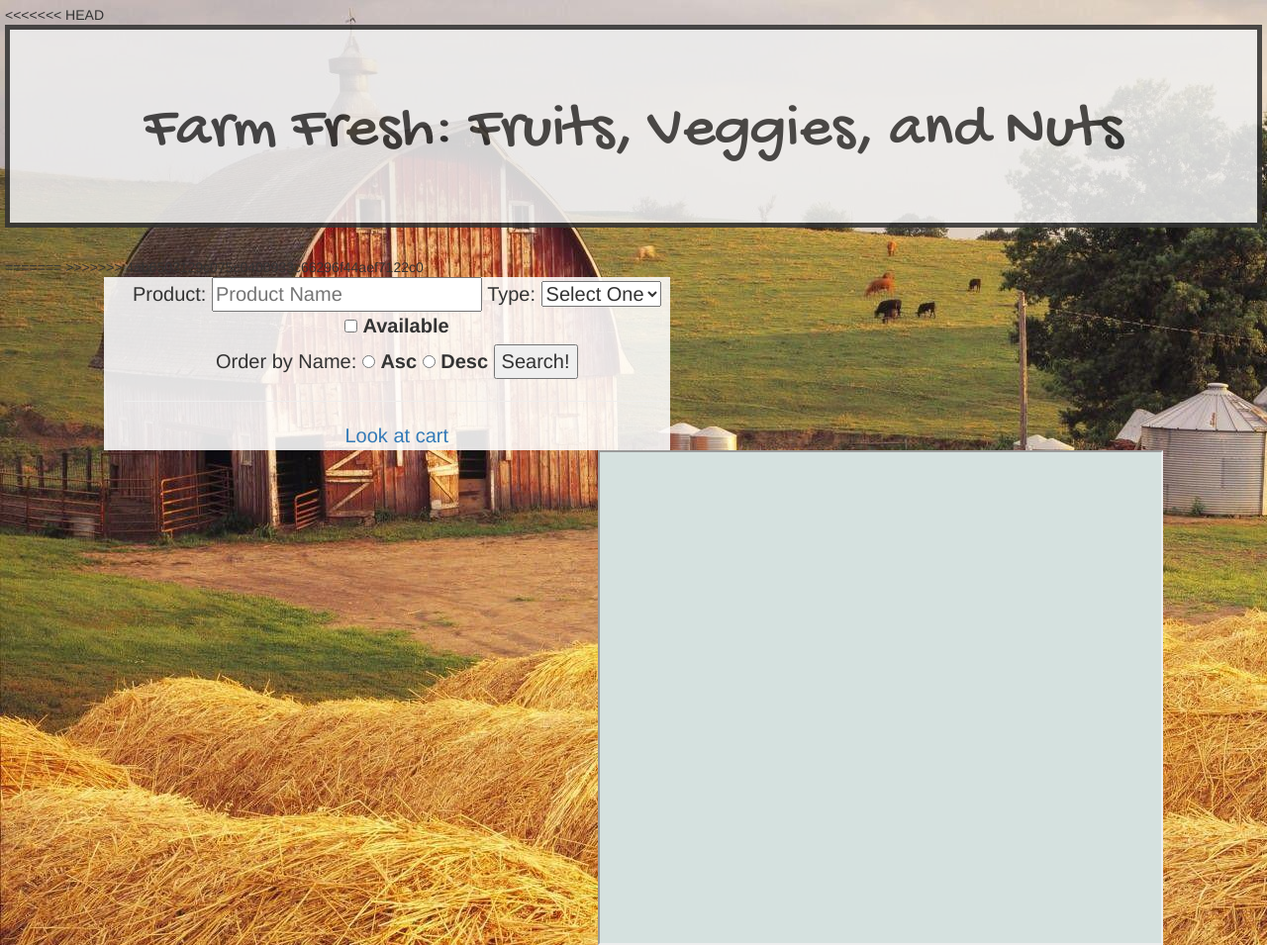
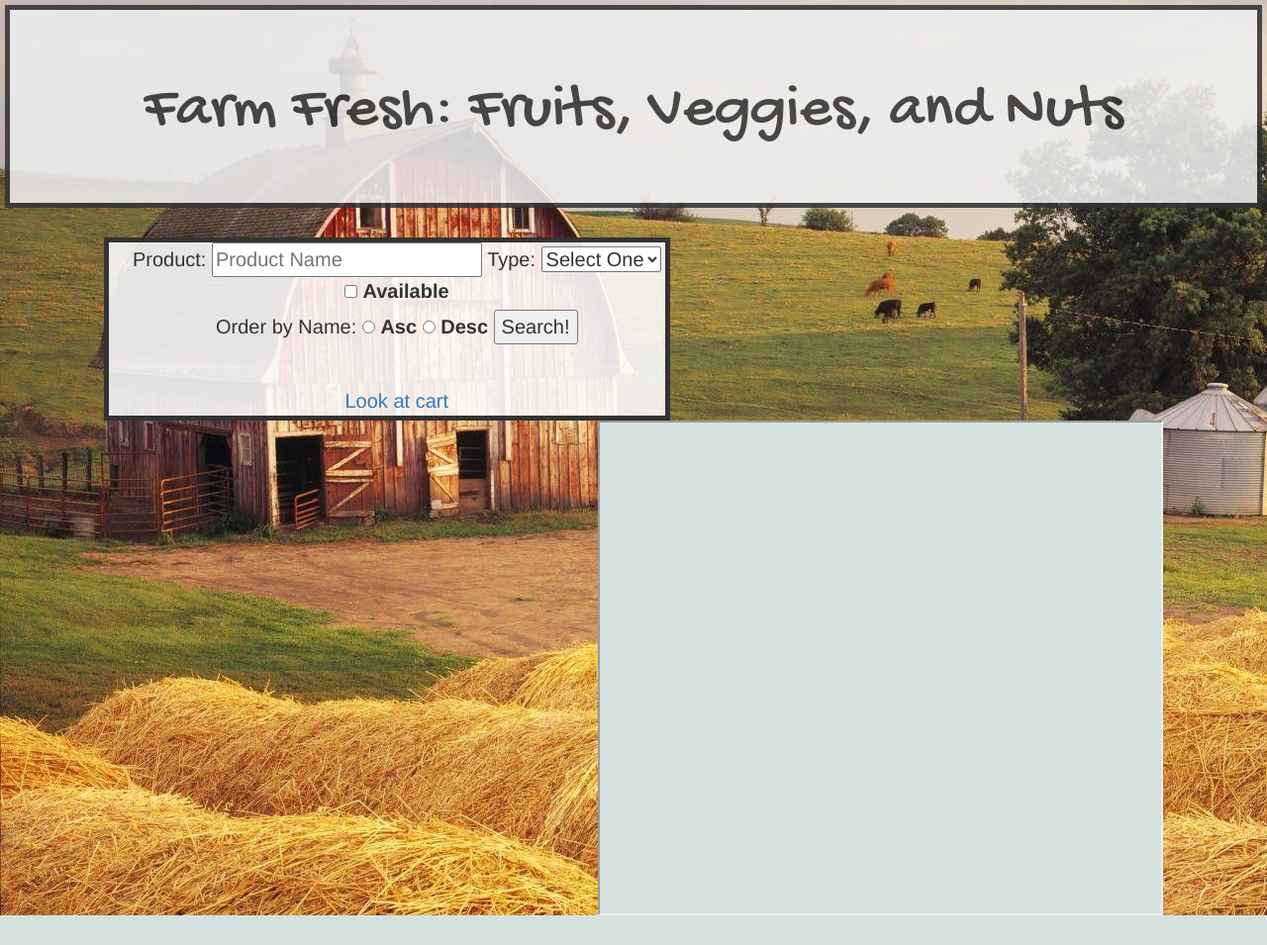
Before and after one commit to DavidCBeach/CST336-Team-Project, a PHP site: page /items.php in a window 1280 px wide. Shown: the whole page at 99% size. After the commit the page ends 925 px from the top, so only its background shows below. Run offline with PHP 8.4, Linux system fonts and the light colour scheme; data that the repository does not hold is empty.

Commit message:
Desc update

```diff
--- a/css/styles.css
+++ b/css/styles.css
@@ -1,9 +1,6 @@
 h1{
 
     font-size: 80px;
-}
-#banner {
-
 }
 .jumbotron {
     font-family: 'Gochi Hand', cursive;
@@ -38,8 +35,6 @@ body {
     float: left;
     width: 45%;
     padding-left: 20px;
-
-<<<<<<< HEAD
     border-style: solid;
     border-width: 5px;
     background-color: rgba(255, 255, 255, 0.87);
@@ -53,4 +48,3 @@ iframe {
     float: right;
     margin-right: 100px;
 }
-}
--- a/description.php
+++ b/description.php
@@ -50,6 +50,11 @@ function displayProduct(){
     <head>
         <title> Product Description </title>
         <link rel="icon" type="image/png" sizes="32x32" href="favicon-32x32.png">
+        <link href="css/styles.css" rel="stylesheet" type="text/css" />
+        <link href="https://fonts.googleapis.com/css?family=Gochi+Hand" rel="stylesheet">
+        <link href="https://maxcdn.bootstrapcdn.com/bootstrap/3.3.7/css/bootstrap.min.css" rel="stylesheet" integrity="sha384-BVYiiSIFeK1dGmJRAkycuHAHRg32OmUcww7on3RYdg4Va+PmSTsz/K68vbdEjh4u" crossorigin="anonymous">
+         <div class = "jumbotron">
+        <h1 id="banner">Farm Fresh: Fruits, Veggies, and Nuts</h1>
         <meta name="theme-color" content="#ffffff">
     </head>
     <body>
--- a/items.php
+++ b/items.php
@@ -95,17 +95,14 @@ function displayProducts(){
 <html>
     <head>
         <title>Team Project: Shopping Cart</title>
-<<<<<<< HEAD
         <link href="css/styles.css" rel="stylesheet" type="text/css" />
         <link href="https://fonts.googleapis.com/css?family=Gochi+Hand" rel="stylesheet">
         <link href="https://maxcdn.bootstrapcdn.com/bootstrap/3.3.7/css/bootstrap.min.css" rel="stylesheet" integrity="sha384-BVYiiSIFeK1dGmJRAkycuHAHRg32OmUcww7on3RYdg4Va+PmSTsz/K68vbdEjh4u" crossorigin="anonymous">
          <div class = "jumbotron">
         <h1 id="banner">Farm Fresh: Fruits, Veggies, and Nuts</h1>
         </div>
-=======
         <link rel="icon" type="image/png" sizes="32x32" href="favicon-32x32.png">
         <meta name="theme-color" content="#ffffff">
->>>>>>> 4ab6503129c075c0400933c66296f44aef7122c0
     </head>
     <body >
         <div class = "outer">
```
